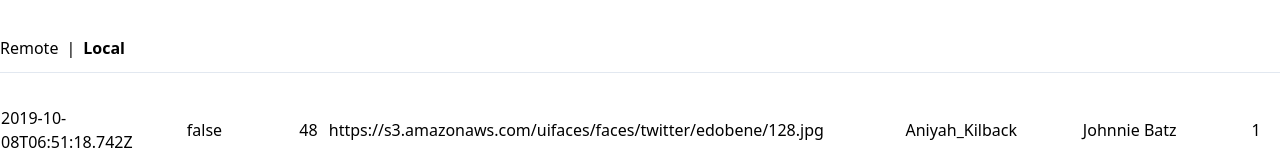
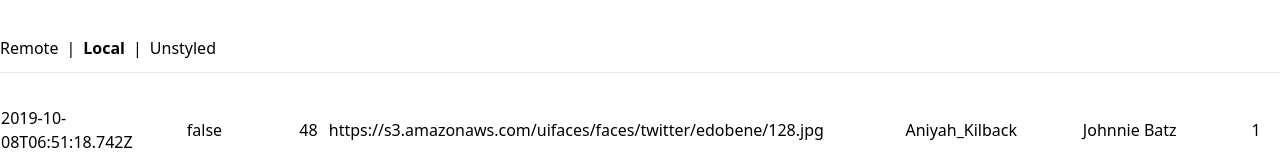
Before and after one commit to Uninen/datatable-experiment, a Vue app: page /local/ in a window 1280 px wide. Shown: the top 160 px of the page. Built offline with nearby package versions, Linux system fonts and the light colour scheme; what @tailwindcss/ui, miragejs would draw is missing.

Commit message:
Added new unstyled table

```diff
--- a/src/router.ts
+++ b/src/router.ts
@@ -2,6 +2,7 @@ import { createRouter, createWebHistory } from 'vue-router'
 
 import Frame from './views/Frame.vue'
 import Local from './views/Local.vue'
+import Unstyled from './views/Unstyled.vue'
 import Remote from './views/Remote.vue'
 
 const router = createRouter({
@@ -24,6 +25,11 @@ const router = createRouter({
           name: 'Local',
           component: Local,
         },
+        {
+          path: '/unstyled/',
+          name: 'Unstyled',
+          component: Unstyled,
+        },
       ],
     },
   ],
--- a/src/views/Frame.vue
+++ b/src/views/Frame.vue
@@ -2,9 +2,10 @@
   <div class="justify-center flex-1">
     <div class="container pt-8 pb-8 mx-auto">
       <div class="flex items-center justify-between w-full pb-2 mb-8 border-b border-gray-300">
-        <div class="flex items-center h-8">
-          <router-link class="pr-2" to="/">Remote</router-link> |
-          <router-link class="pl-2" to="/local/">Local</router-link>
+        <div class="flex items-center h-8 space-x-2">
+          <router-link to="/">Remote</router-link> <span>|</span>
+          <router-link to="/local/">Local</router-link> <span>|</span>
+          <router-link to="/unstyled/">Unstyled</router-link>
         </div>
         <div id="download-button"></div>
       </div>
--- /dev/null
+++ b/src/views/Unstyled.vue
@@ -0,0 +1,31 @@
+<template>
+  <div>
+    <data-table
+      class="hidden sm:block"
+      v-if="artistList.length > 0"
+      :data="artistList"
+    ></data-table>
+  </div>
+</template>
+
+<script lang="ts">
+import { defineComponent } from 'vue'
+
+import DataTable from '../components/datatable/DataTable.vue'
+import artists from '../utils/fixtures/artists.mirage.db.json'
+
+export default defineComponent({
+  components: {
+    DataTable,
+  },
+
+  setup() {
+    const artistList: any = artists.artists
+    console.log('artists: ', artists)
+
+    return {
+      artistList,
+    }
+  },
+})
+</script>
```
Also changed, not shown: 1 other file (tests, documents, lock files or other folders).
